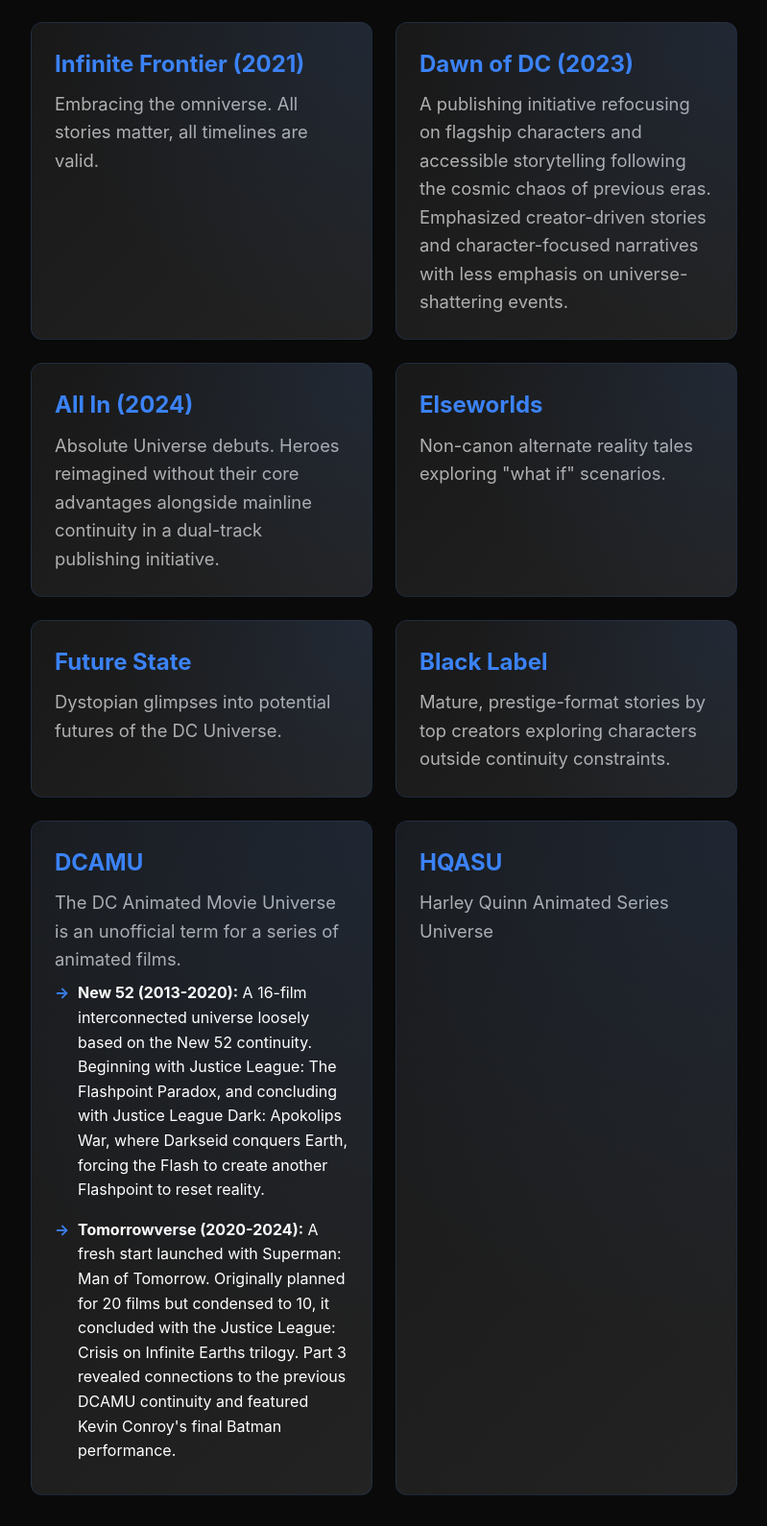
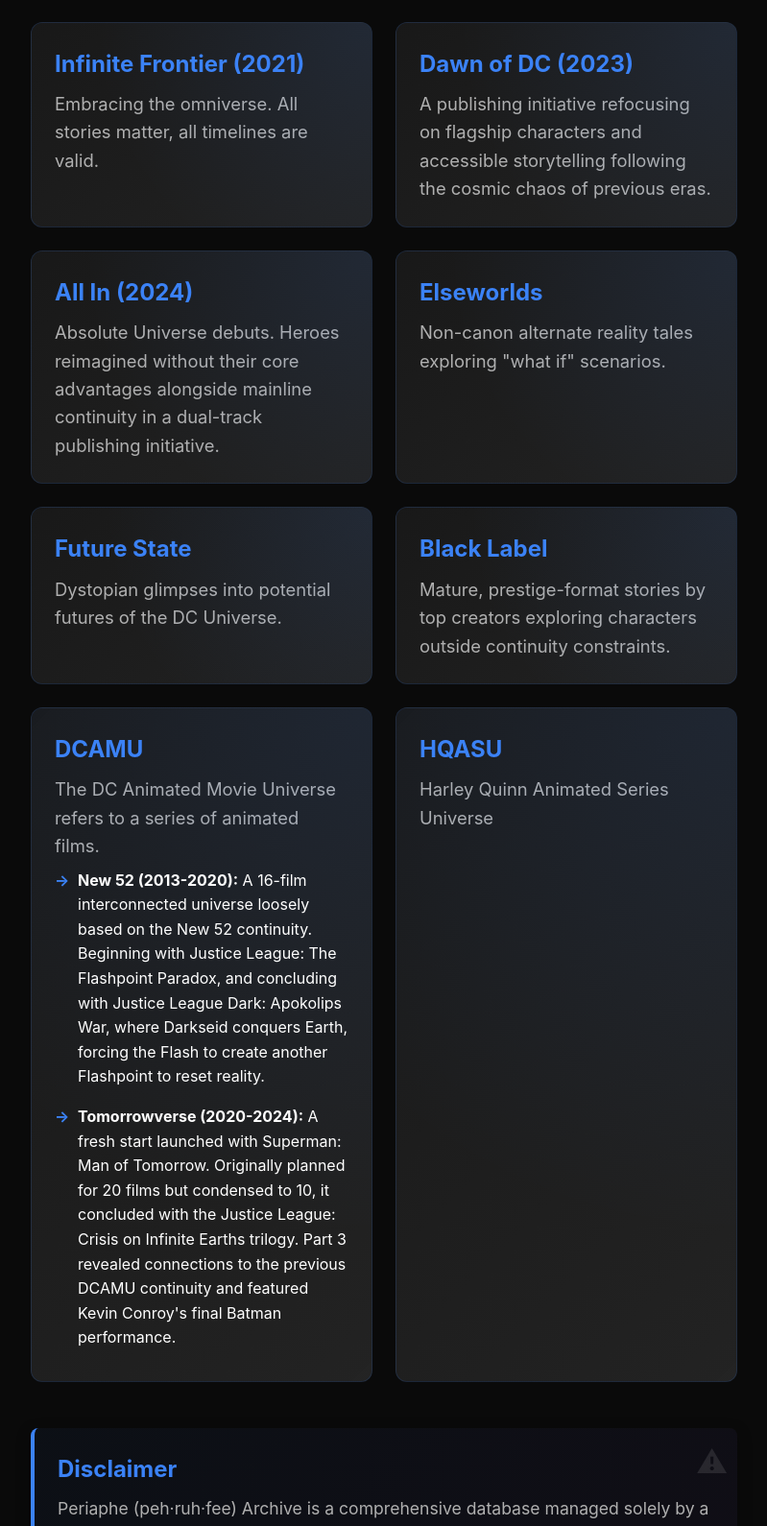
Before and after one commit to ThunderBladeX/through-time-and-continuity, a Flask app: page /about in a window 1280 px wide. Shown: the part 2740-4330 px from the top of the page at 96% size, without its empty margins (240-1039 px from the left). Run offline with Flask 3, Linux system fonts and the light colour scheme; some libraries are stand-ins or nearby versions.

Commit message:
Update about.html

```diff
--- a/templates/about.html
+++ b/templates/about.html
@@ -93,7 +93,7 @@
                         </div>
                         <div class="era-card">
                             <h3>Dawn of DC (2023)</h3>
-                            <p>A publishing initiative refocusing on flagship characters and accessible storytelling following the cosmic chaos of previous eras. Emphasized creator-driven stories and character-focused narratives with less emphasis on universe-shattering events.</p>
+                            <p>A publishing initiative refocusing on flagship characters and accessible storytelling following the cosmic chaos of previous eras.</p>
                         </div>
                         <div class="era-card">
                             <h3>All In (2024)</h3>
@@ -115,7 +115,7 @@
                         </div>
                         <div class="era-card">
                             <h3>DCAMU</h3>
-                            <p>The DC Animated Movie Universe is an unofficial term for a series of animated films.</p>
+                            <p>The DC Animated Movie Universe refers to a series of animated films.</p>
                             <ul>
                                 <li><strong>New 52 (2013-2020):</strong> A 16-film interconnected universe loosely based on the New 52 continuity. Beginning with Justice League: The Flashpoint Paradox, and concluding with Justice League Dark: Apokolips War, where Darkseid conquers Earth, forcing the Flash to create another Flashpoint to reset reality.</li>
                                 <li><strong>Tomorrowverse (2020-2024):</strong> A fresh start launched with Superman: Man of Tomorrow. Originally planned for 20 films but condensed to 10, it concluded with the Justice League: Crisis on Infinite Earths trilogy. Part 3 revealed connections to the previous DCAMU continuity and featured Kevin Conroy's final Batman performance.</li>
```
